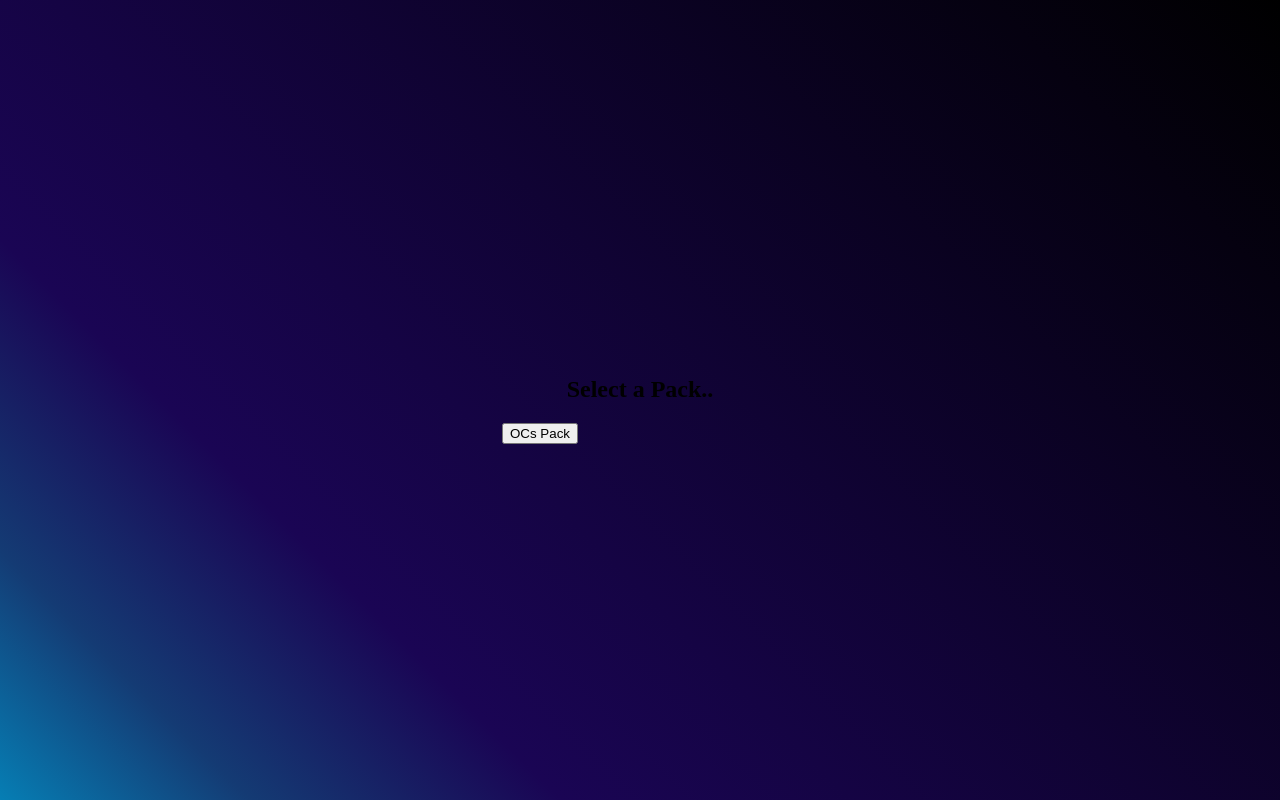
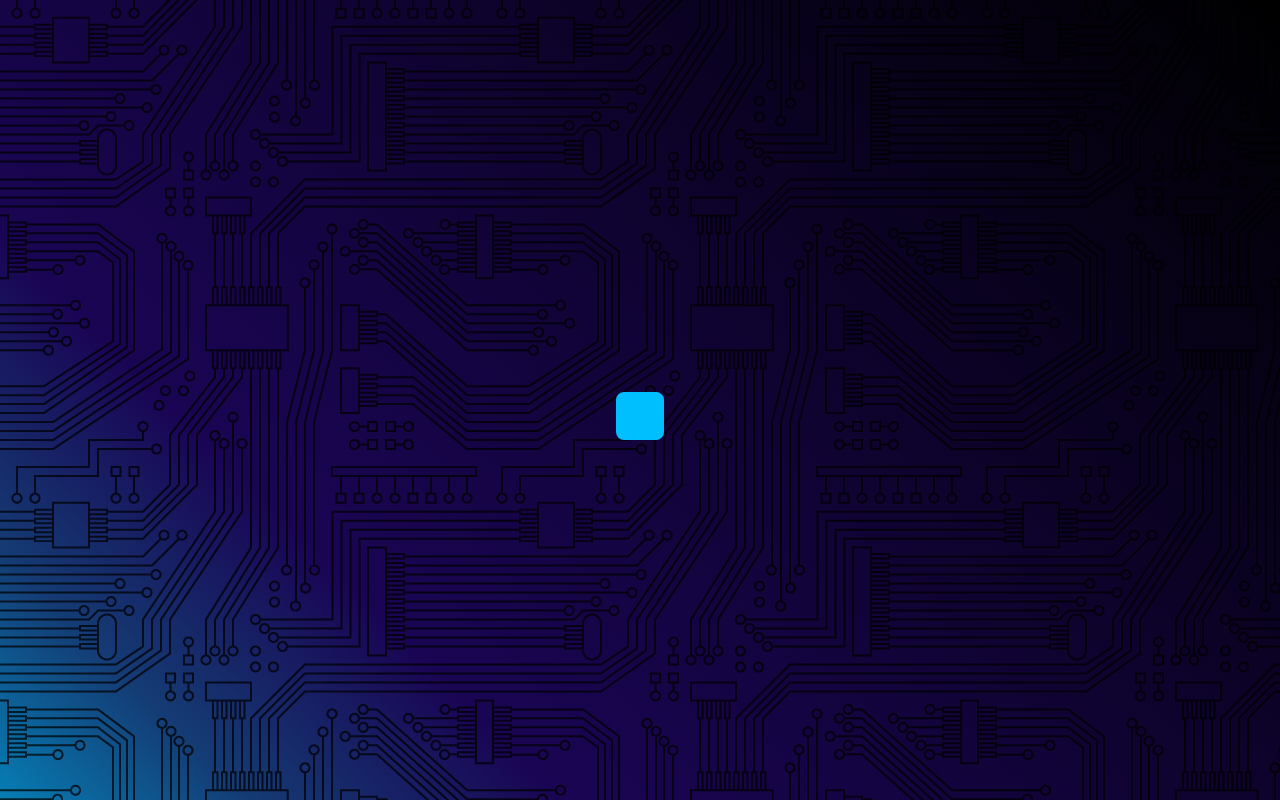
Before and after one commit to Maestar/collectible-cards-app, a React app: page / in a window 1280 px wide. Built offline with nearby package versions, Linux system fonts and the light colour scheme.

Commit message:
Functionally complete. A fun little project to reinforce how reactjs works.

```diff
--- a/src/Components/Card/Card.styles.css
+++ b/src/Components/Card/Card.styles.css
@@ -12,10 +12,6 @@
     --common-text-color: rgb(121, 226, 121);
 }
 
-body{
-    background: rgb(6,126,180);
-    background: linear-gradient(45deg, rgba(6,126,180,1) 0%, rgba(20,59,116,1) 12%, rgba(26,5,84,1) 27%, rgba(0,0,0,1) 100%);
-}
 /*
 ========================
 -> Main Card Styles <-
--- a/src/Components/CardBinder/CardBinder.styles.css
+++ b/src/Components/CardBinder/CardBinder.styles.css
@@ -2,6 +2,12 @@ body,html{
     margin: 0;
     padding: 0;
 }
+
+body{
+    background: rgb(6,126,180);
+    background: url('/images/circuit-background.png'),linear-gradient(45deg, rgba(6,126,180,1) 0%, rgba(20,59,116,1) 12%, rgba(26,5,84,1) 27%, rgba(0,0,0,1) 100%);
+}
+
 .card-grid{
     display: grid;
     grid-template-columns: repeat(auto-fill, minmax(200px, 1fr));
@@ -21,11 +27,21 @@ body,html{
 
 .new-pack-button{
     font-family: 'Orbitron', sans-serif;
-    color:rgb(83, 164, 240);
+    color:deepskyblue;
+    white-space: nowrap;
     margin-top: 2rem;
-    width: 10rem;
+    width: 3rem;
     height: 3rem;
     background-color:rgba(33, 33, 59, 0.616);
     border: 2px solid deepskyblue;
     border-radius: .5rem;
+    overflow: hidden;
+    background-color: deepskyblue;
+    transition: box-shadow 1s, background-color 1s, width 1s;
 }
+
+.new-pack-button:hover{
+    width: 10rem;
+    background-color:rgba(33, 33, 59, 0.616);
+    box-shadow: 0 0 8px deepskyblue;
+}
--- a/src/Components/PackPicker/PackPicker.component.jsx
+++ b/src/Components/PackPicker/PackPicker.component.jsx
@@ -32,10 +32,7 @@ class PackPicker extends React.Component{
     render (){
         return (
           <div className="flex-container">
-            <div className="pack-grid">
-              <h2 className="pack-grid-title">Select a Pack..</h2>
-              <button className="pack-grid-item" onClick={this.generatePack}>OCs Pack</button>
-            </div>
+              <button className="new-pack-button" onClick={this.generatePack}>Generate Cards</button>
           </div>
         );
     };
--- a/src/Components/PackPicker/PackPicker.styles.css
+++ b/src/Components/PackPicker/PackPicker.styles.css
@@ -4,14 +4,3 @@
     justify-content: center;
     align-items:center ;
 }
-
-.pack-grid{
-    display: grid;
-    grid-template-columns: repeat(3,100px);
-    justify-items: center;
-    align-items: center;
-}
-
-.pack-grid-title{
-    grid-column: 1 / span 3;
-}
```
Also changed, not shown: public/images/circuit-background.png (added).
